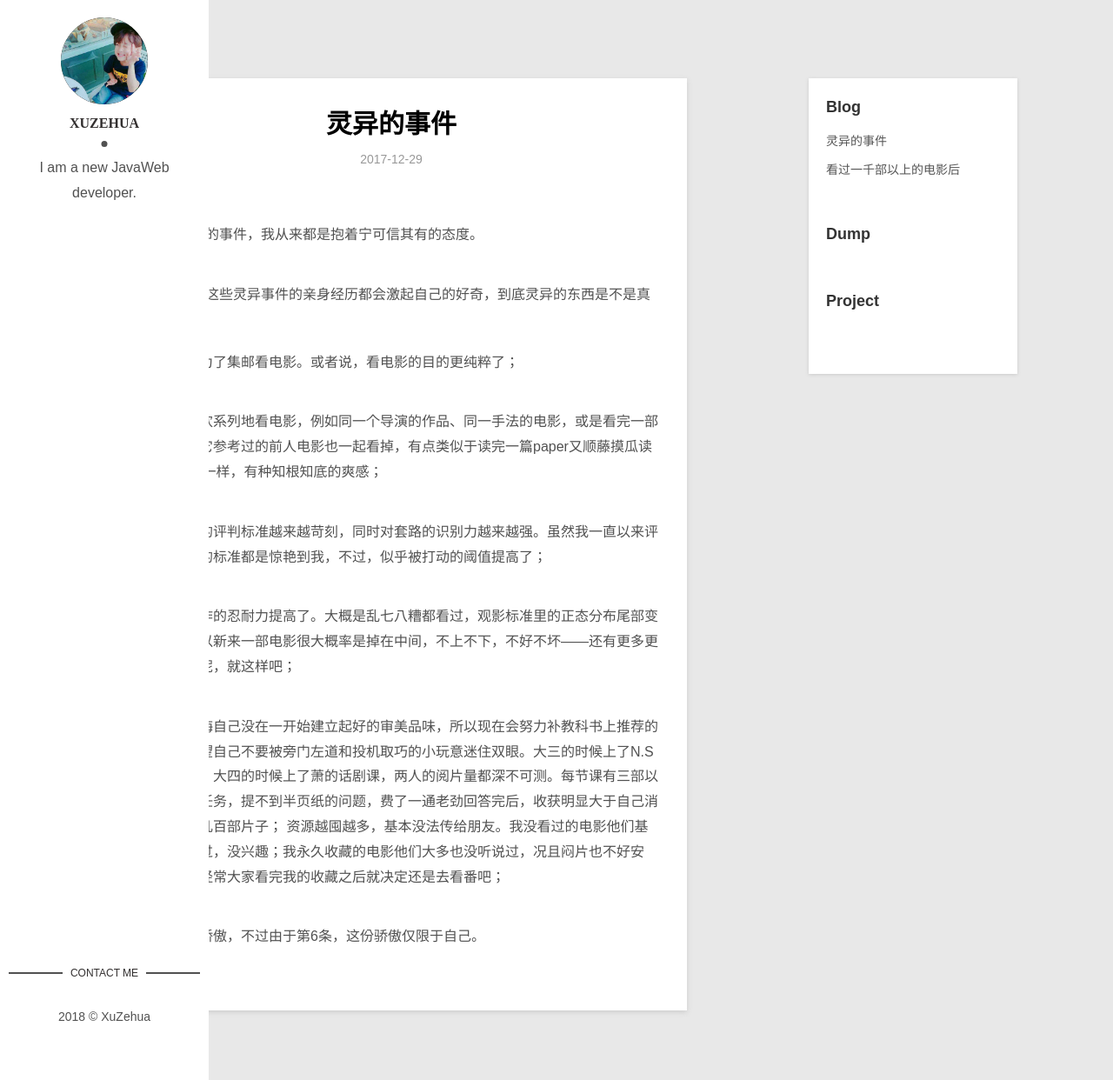
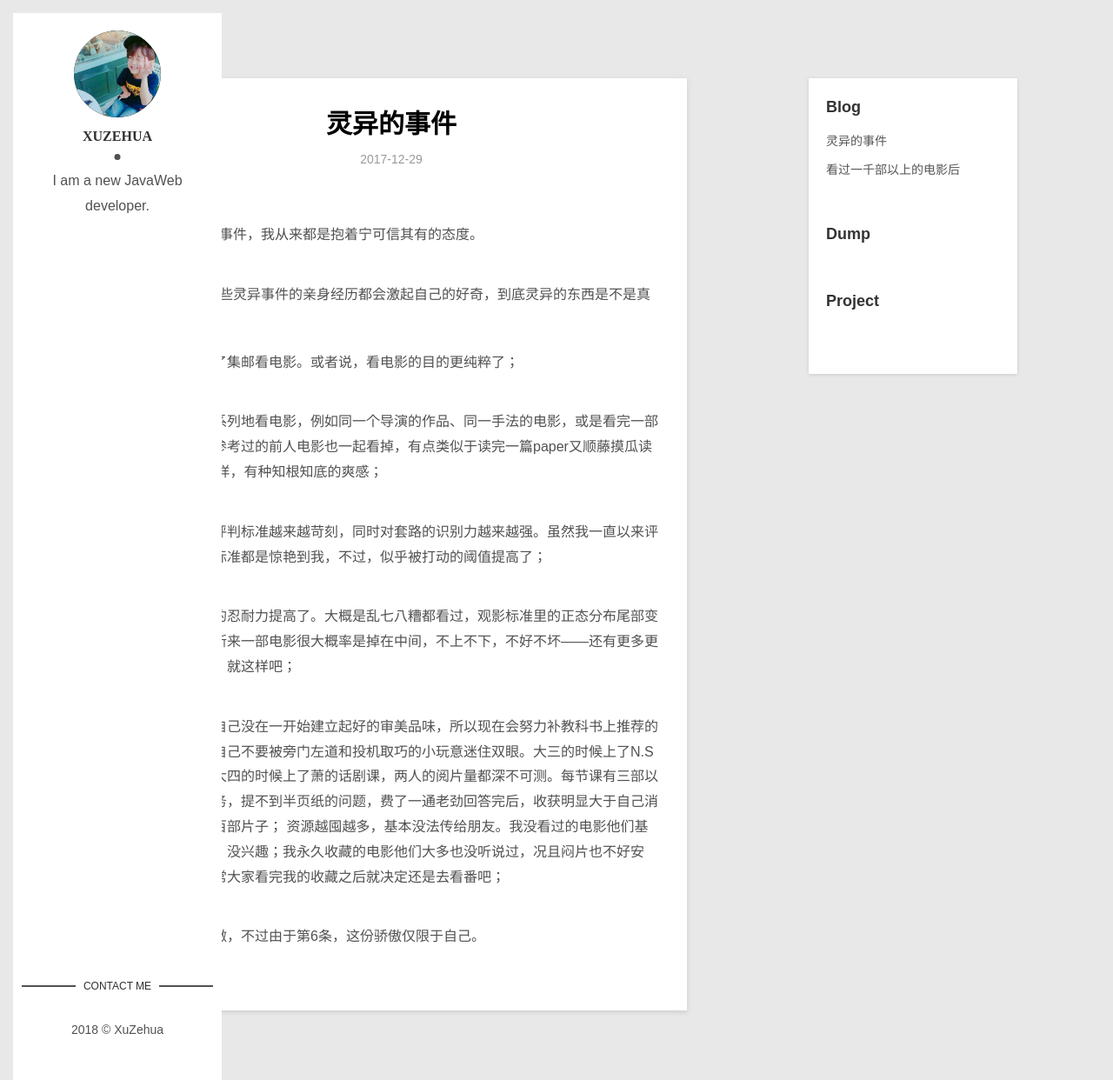
Before and after one commit to lychhh/lychhh.github.io, a Jekyll site: the page built from _posts/blog/2017-12-29-something-magic.md, in a window 1280 px wide and 1242 px high. Shown: the whole window at 87% size. Built offline with Jekyll 4.4.1, drawn with Linux system fonts in a browser that asks for light colours.

Commit message:
Update main.css

```diff
--- a/css/main.css
+++ b/css/main.css
@@ -911,13 +911,14 @@
       -ms-flex-pack: justify;
           justify-content: space-between;
   position: fixed;
-  top: 0;
-  left: 0;
+  top: 15px;
+  left: 15px;
   bottom: 0;
   width: 240px;
   height: 100%;
   padding: 20px 10px;
   background-color: #ffffff;
+  z-index:5;
 }
 
 .about {
```
